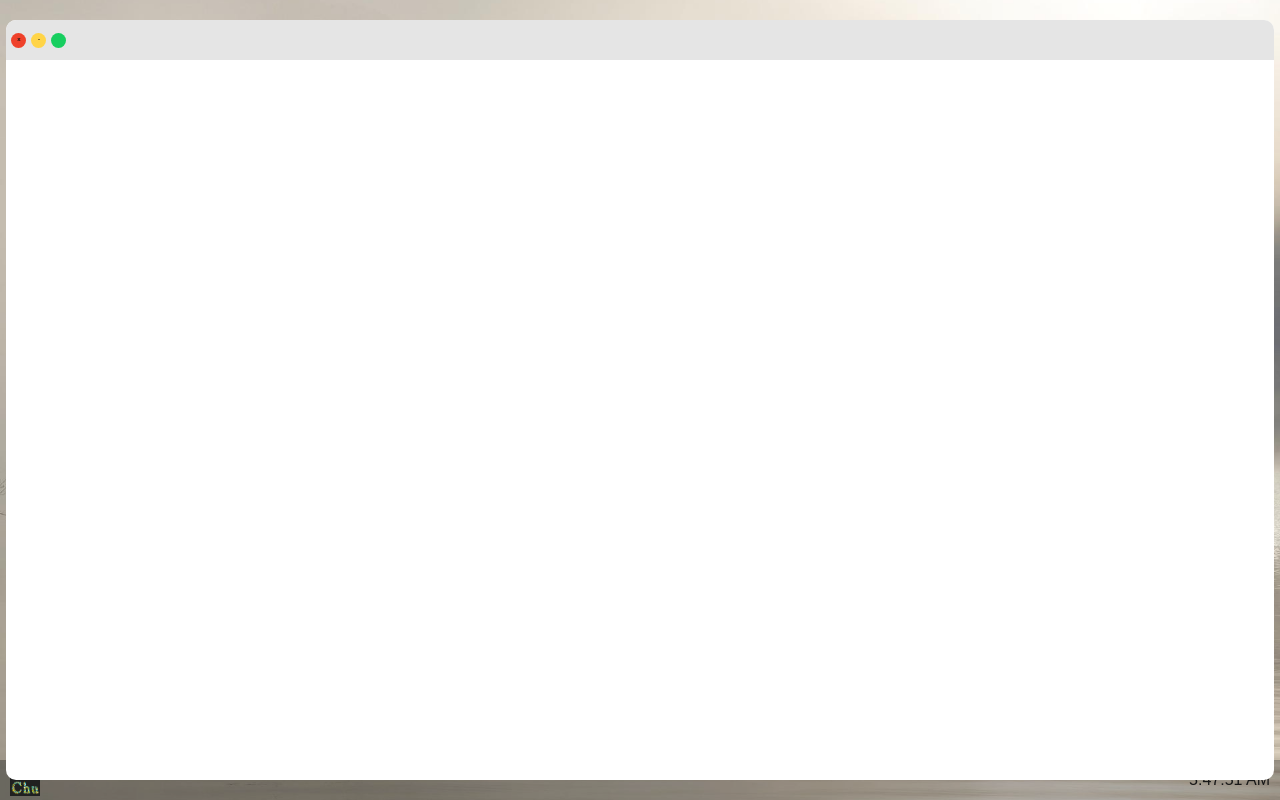
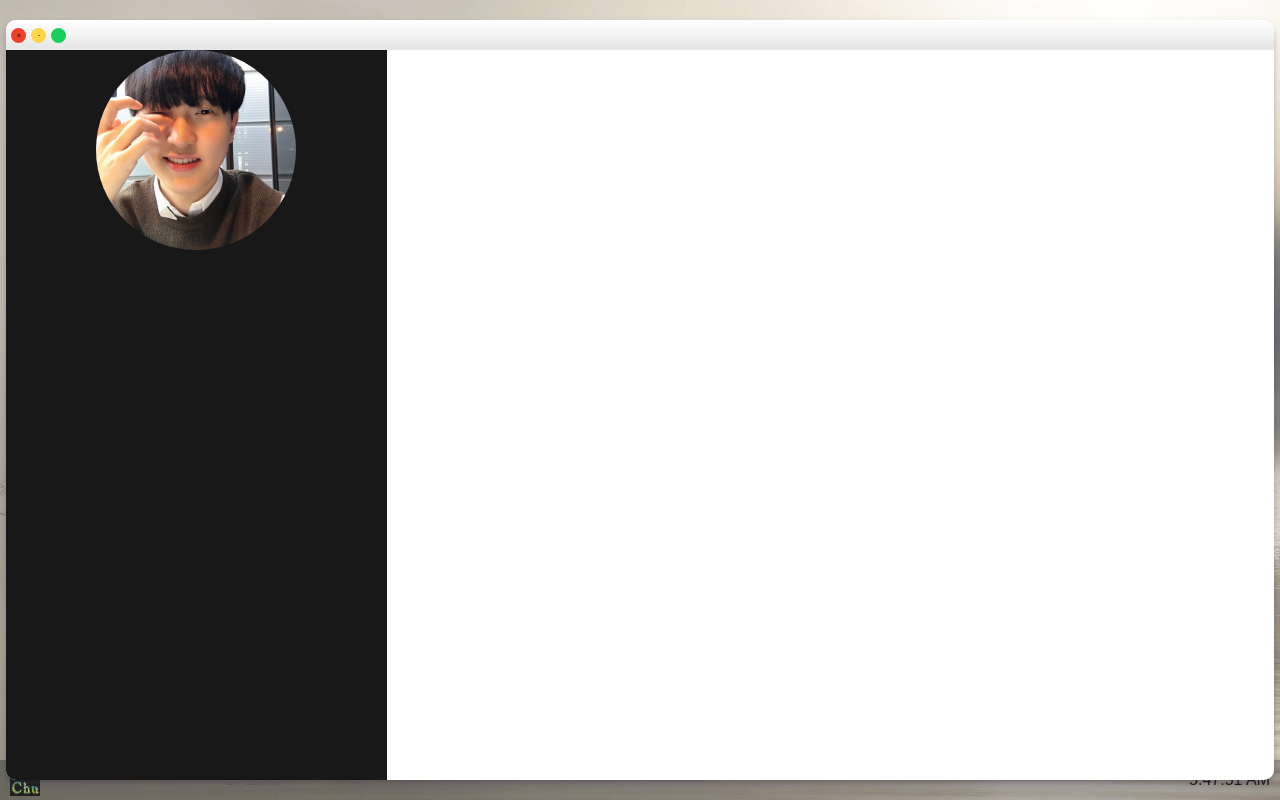
Before and after one commit to chuhongkyu/Mr_chu_HomePage, a React (Create React App) app: page /about in a window 1280 px wide. Built offline with nearby package versions, Linux system fonts and the light colour scheme.

Commit message:
Recoil 만듬

```diff
--- a/src/utils/AppList.js
+++ b/src/atoms.js
@@ -1,20 +1,25 @@
+import { atom, selector } from "recoil";
+import { AppList } from "./utils/AppList";
+
 const env = process.env;
 env.PUBLIC_URL = env.PUBLIC_URL || "";
 
-export const AppList = [
+const apps = [
   {
-    id: 0,
     name: "About Me",
     logo: `${env.PUBLIC_URL}/assets/img/folder.svg`,
   },
   {
-    id: 1,
     name: "Works",
     logo: `${env.PUBLIC_URL}/assets/img/folder.svg`,
   },
   {
-    id: 2,
-    name: "gitHub",
+    name: "git Hub",
     logo: "https://seeklogo.com/images/G/github-logo-7880D80B8D-seeklogo.com.png",
   },
 ];
+
+export const appList = atom({
+  key: "app",
+  default: apps,
+});
--- a/src/index.js
+++ b/src/index.js
@@ -3,6 +3,7 @@ import ReactDOM from "react-dom/client";
 import App from "./App";
 import { createGlobalStyle, ThemeProvider } from "styled-components";
 import { theme } from "./utils/theme";
+import { RecoilRoot } from "recoil";
 
 const env = process.env;
 env.PUBLIC_URL = env.PUBLIC_URL || "";
@@ -71,8 +72,10 @@ a{
 
 const root = ReactDOM.createRoot(document.getElementById("root"));
 root.render(
-  <ThemeProvider theme={theme}>
-    <GlobalStyle />
-    <App />
-  </ThemeProvider>
+  <RecoilRoot>
+    <ThemeProvider theme={theme}>
+      <GlobalStyle />
+      <App />
+    </ThemeProvider>
+  </RecoilRoot>
 );
--- a/src/pages/About.js
+++ b/src/pages/About.js
@@ -1,6 +1,9 @@
 import { motion } from "framer-motion";
 import styled from "styled-components";
 import WindowBar from "../components/WindowBar";
+
+const env = process.env;
+env.PUBLIC_URL = env.PUBLIC_URL || "";
 
 const Wrapper = styled.div`
   width: 100%;
@@ -18,12 +21,14 @@ const Modal = styled(motion.div)`
   background-color: ${(props) => props.theme.white.lighter};
   position: relative;
   z-index: 5;
+  box-shadow: rgba(50, 50, 93, 0.25) 0px 6px 12px -2px,
+    rgba(0, 0, 0, 0.3) 0px 3px 7px -3px;
 `;
 
 const TopNav = styled.div`
   width: 100%;
-  height: 40px;
-  background-color: ${(props) => props.theme.white.darker};
+  height: 4%;
+  background: ${(props) => props.theme.white.gradient};
   border-top-left-radius: 10px;
   border-top-right-radius: 10px;
   padding: 5px;
@@ -41,6 +46,26 @@ const TopNavBtn = styled.div`
   display: flex;
   justify-content: center;
   align-items: center;
+`;
+
+const ProfilContainer = styled.div`
+  width: 30%;
+  height: 96%;
+  background-color: ${(props) => props.theme.black.darker};
+  border-bottom-left-radius: 10px;
+  display: flex;
+  justify-content: flex-start;
+  align-items: center;
+  flex-direction: column;
+`;
+
+const Face = styled.div`
+  width: 200px;
+  height: 200px;
+  border-radius: 50%;
+  background-image: url("${env.PUBLIC_URL}/assets/img/profile.jpg");
+  background-position: center;
+  background-size: cover;
 `;
 
 const RedBtn = styled(TopNavBtn)`
@@ -84,7 +109,11 @@ const About = () => {
           <YellowBtn>-</YellowBtn>
           <GreenBtn></GreenBtn>
         </TopNav>
+        <ProfilContainer>
+          <Face />
+        </ProfilContainer>
       </Modal>
+
       <WindowBar />
     </Wrapper>
   );
--- a/src/pages/Home.js
+++ b/src/pages/Home.js
@@ -1,9 +1,10 @@
 import styled from "styled-components";
 import AppLink from "../components/AppLink";
 import { DragDropContext, Draggable, Droppable } from "react-beautiful-dnd";
-import { AppList } from "../utils/AppList";
 import WindowBar from "../components/WindowBar";
 import About from "./About";
+import { useRecoilState } from "recoil";
+import { appList } from "../atoms";
 
 const env = process.env;
 env.PUBLIC_URL = env.PUBLIC_URL || "";
@@ -43,7 +44,18 @@ const Title = styled.h1`
 `;
 
 const Home = () => {
-  const onDragEnd = () => {};
+  const [apps, setApp] = useRecoilState(appList);
+  const onDragEnd = ({ draggableId, destination, source }) => {
+    if (!destination) return;
+    setApp((oldApps) => {
+      const copyAppList = [...oldApps];
+      // Delete source.index
+      copyAppList.splice(source.index, 1);
+      // put back the item on the destination.index
+      copyAppList.splice(destination.index, 0, draggableId);
+      return copyAppList;
+    });
+  };
   return (
     <Wrapper>
       <Window>
@@ -60,8 +72,12 @@ const Home = () => {
             <Droppable droppableId="one">
               {(magic) => (
                 <ul ref={magic.innerRef} {...magic.droppableProps}>
-                  {AppList.map((App) => (
-                    <Draggable draggableId={App.id + ""} index={App.id}>
+                  {apps.map((App, index) => (
+                    <Draggable
+                      key={App.name}
+                      draggableId={App.name}
+                      index={index}
+                    >
                       {(magic) => (
                         <li
                           ref={magic.innerRef}
--- a/src/utils/theme.js
+++ b/src/utils/theme.js
@@ -8,6 +8,7 @@ export const theme = {
   white: {
     lighter: "#fff",
     darker: "#e5e5e5",
+    gradient: "linear-gradient(to bottom, #fff , #e5e5e5)",
   },
   glass: "rgba(255,255,255,0.4)",
   universe:
```
Also changed, not shown: public/assets/img/profile.jpg (renamed from dummy/img/Photo.JPG), 1 other file (tests, documents, lock files or other folders).
